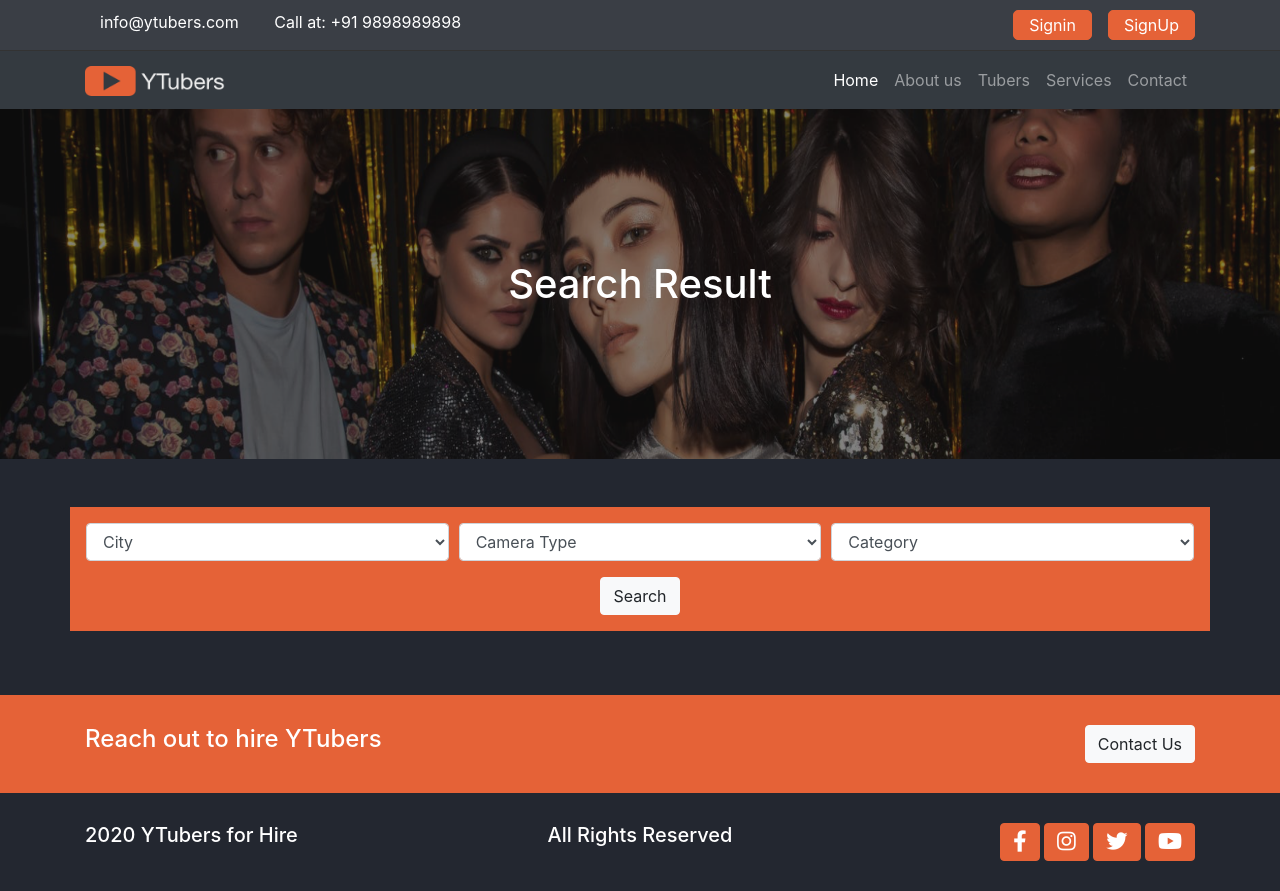
After one commit to dhairya137/tubers-django, a Django app: template tubers/templates/youtubers/search.html in a window 1280 px wide. The commit adds this page. Run offline with Django 3.2, Linux system fonts and the light colour scheme; the template is opened without the code that fills it, so the values that code supplies are empty.

Commit message:
homepage search done

```diff
--- a/tubers/templates/webpages/home.html
+++ b/tubers/templates/webpages/home.html
@@ -30,14 +30,13 @@
 
 
   <section class="container d-flex justify-content-center align-items-center mt-4">
-    <form class="row text-center">
+    <form method="GET" action="{% url 'search' %}" class="row text-center">
       <div class="col-md-auto">
         <div class="form-group mb-2">
-          <input type="password" class="form-control" placeholder="Enter Keywords">
+          <input name="keyword" type="text" class="form-control" placeholder="Enter Keywords">
         </div>
         <div class="text-center">
           <button type="submit" class="btn btn-accent ml-2 mb-2 pl-5 pr-5">Search</button>
-
         </div>
       </div>
     </form>
--- /dev/null
+++ b/tubers/templates/youtubers/search.html
@@ -0,0 +1,83 @@
+{% extends 'base.html' %}
+{% load static %}
+{% block content %}
+
+<main class="searchpage">
+  <div class="banner">
+    <img src="{% static './assets/images/bg-banner.png' %}" alt="" class="img-fluid w-100">
+    <h1 class="text-center">
+      Search Result
+    </h1>
+  </div>
+
+  <section class="searchbox container mt-5 p-3 bg-accent">
+    <form>
+      <div class="form-row">
+        <div class="form-group col-md-4">
+          <select id="inputState" class="form-control">
+            <option selected disabled hidden>City</option>
+            <option>...</option>
+          </select>
+        </div>
+        <div class="form-group col-md-4">
+          <select id="inputState" class="form-control">
+            <option selected disabled hidden>Camera Type</option>
+            <option>Value 1</option>
+            <option>Value 2</option>
+            <option>Value 3</option>
+            <option>Value 4</option>
+          </select>
+        </div>
+        <div class="form-group col-md-4">
+          <select class="form-control">
+            <option selected disabled hidden>Category</option>
+            <option>...</option>
+          </select>
+        </div>
+      </div>
+
+    </form>
+    <div class="text-center">
+
+      <button class="btn btn-light">Search</button>
+    </div>
+  </section>
+
+
+
+  <section class="search-results container mt-3 grid">
+
+
+    <!-- person 1 -->
+    {% for tuber in tubers %}
+    <div class="card border-0 text-center">
+      <div class="feature-text">
+        <a href="{% url 'youtubers_detail' tuber.id %}">
+          <img src="{{ tuber.photo.url }}" class="card-img-top" alt="team-member">
+        </a>
+        <span class="text-left bg-accent font-weight-bold">
+          Featured
+        </span>
+      </div>
+      <div class="card-body">
+        <h5 class="card-title">{{ tuber.name }}</h5>
+        <p class="card-text">{{ tuber.category }}</p>
+        <div class="person-description mt-2">
+          <button class="btn btn-accent"> City: {{ tuber.city }} </button>
+          <button class="btn btn-accent"> Age: {{ tuber.age }} </button>
+          <button class="btn btn-accent"> Height: {{ tuber.height }} </button>
+        </div>
+        <div class="person-description mt-2">
+          <button class="btn btn-accent"> Crew: {{ tuber.crew }} </button>
+          <button class="btn btn-accent"> Camera: {{ tuber.camera_type }} </button>
+          <button class="btn btn-accent"> Subs: {{ tuber.subs_count }} </button>
+        </div>
+      </div>
+    </div>
+    {% endfor %}
+
+
+  </section>
+</main>
+
+{% endblock %}
```
Also changed, not shown: tubers/youtubers/views.py (+11 -1 lines).
